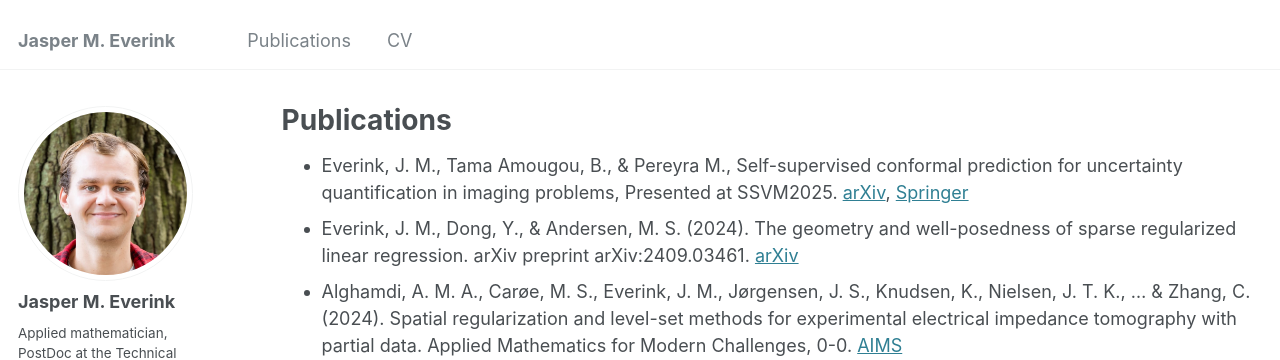
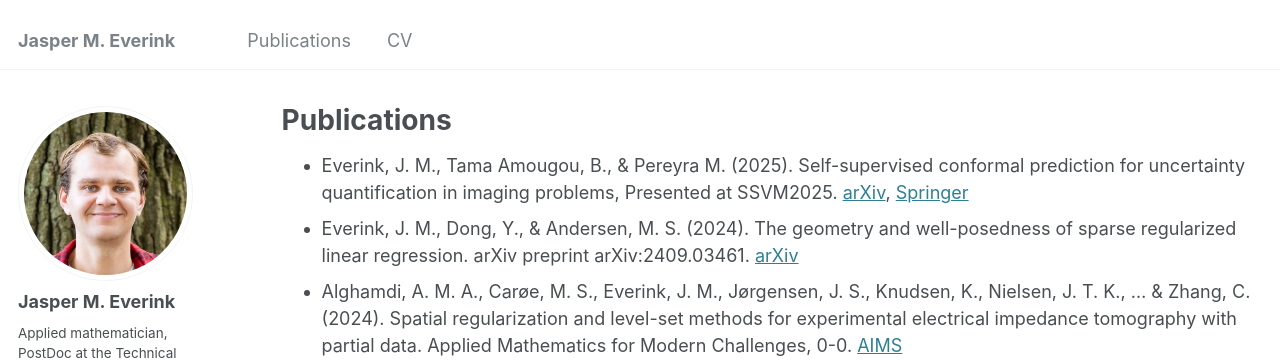
Before and after one commit to jeverink/jeverink.github.io, a Jekyll site: the page built from _pages/publications.md, in a window 1280 px wide and 1152 px high. Shown: the top 360 px of the window. Built offline with Jekyll 4.4.1, drawn with Linux system fonts in a browser that asks for light colours; some web fonts are replaced.

Commit message:
Update publications.md

```diff
--- a/_pages/publications.md
+++ b/_pages/publications.md
@@ -9,7 +9,7 @@
 
 {% include base_path %}
 
-- Everink, J. M., Tama Amougou, B., & Pereyra M., Self-supervised conformal prediction for uncertainty quantification in imaging problems, Presented at SSVM2025. [arXiv](https://arxiv.org/abs/2502.05127), [Springer](https://link.springer.com/chapter/10.1007/978-3-031-92366-1_9)
+- Everink, J. M., Tama Amougou, B., & Pereyra M. (2025). Self-supervised conformal prediction for uncertainty quantification in imaging problems, Presented at SSVM2025. [arXiv](https://arxiv.org/abs/2502.05127), [Springer](https://link.springer.com/chapter/10.1007/978-3-031-92366-1_9)
 - Everink, J. M., Dong, Y., & Andersen, M. S. (2024). The geometry and well-posedness of sparse regularized linear regression. arXiv preprint arXiv:2409.03461. [arXiv](https://arxiv.org/abs/2409.03461)
 - Alghamdi, A. M. A., Carøe, M. S., Everink, J. M., Jørgensen, J. S., Knudsen, K., Nielsen, J. T. K., ... & Zhang, C. (2024). Spatial regularization and level-set methods for experimental electrical impedance tomography with partial data. Applied Mathematics for Modern Challenges, 0-0. [AIMS](https://www.aimsciences.org/article/doi/10.3934/ammc.2024013)
 - Everink, J. M., Dong, Y., & Andersen, M. S. (2023). Sparse Bayesian inference with regularized Gaussian distributions. Inverse Problems, 39(11), 115004. [IOP](https://iopscience.iop.org/article/10.1088/1361-6420/acf9c5)
```
